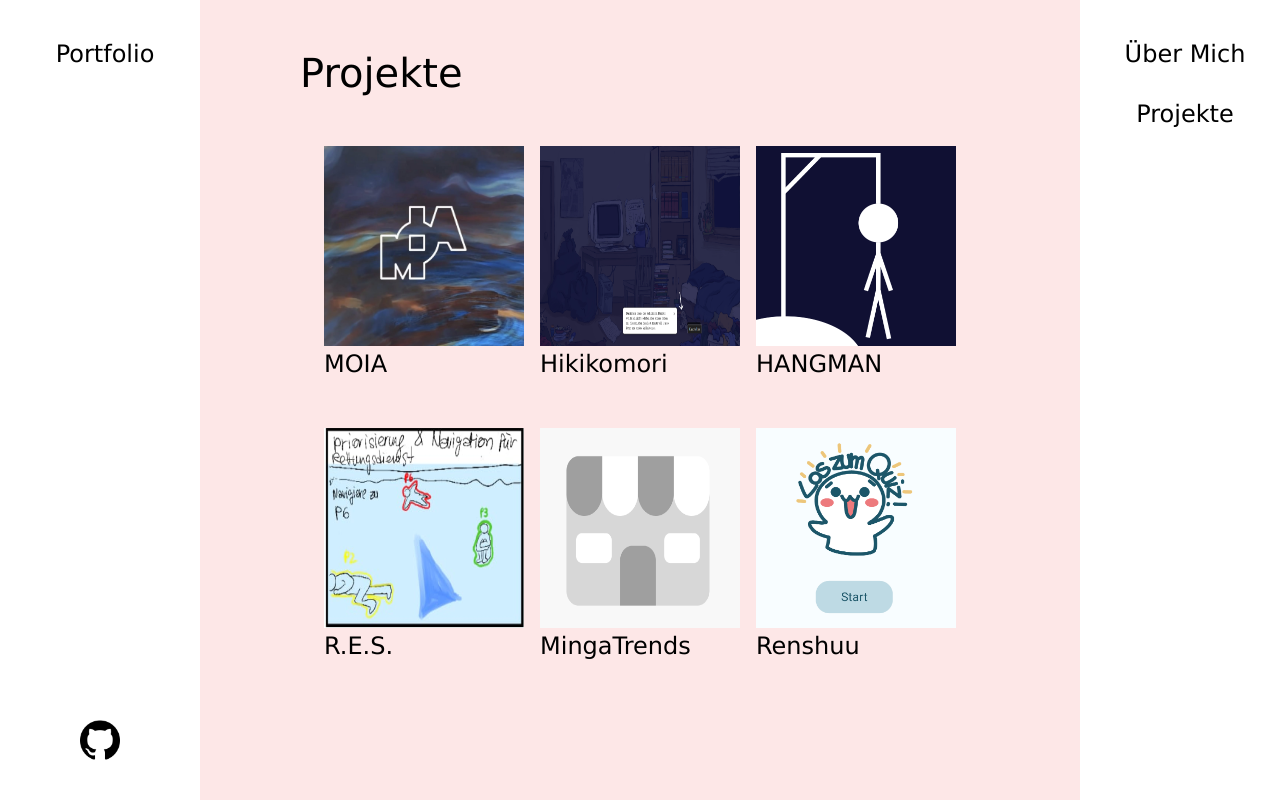
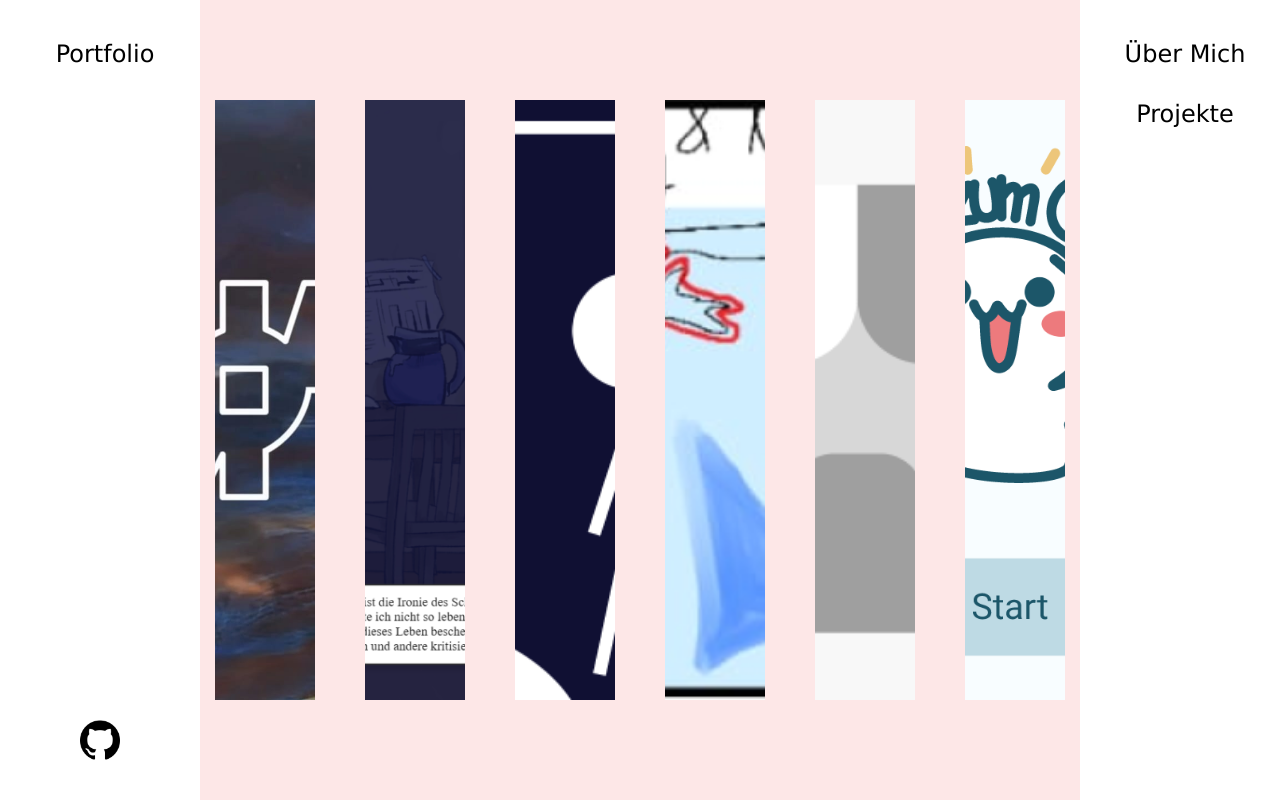
Before and after one commit to rosalieobeldobel/portfolio, a Next.js app in the folder frontend/: page /projects in a window 1280 px wide. Built offline with nearby package versions, Linux system fonts and the light colour scheme.

Commit message:
feat: changed home page text and altered the projects page design

```diff
--- a/frontend/app/page.module.css
+++ b/frontend/app/page.module.css
@@ -41,6 +41,16 @@ body {
   font-family: 'Lucida Sans';
   font-size: 24px;
   font-weight: lighter;
+  text-align: center;
+}
+
+.imgText {
+  color: black;
+  font-family: 'Lucida Sans';
+  font-size: 16px;
+  font-weight: lighter;
+  text-align: center;
+  margin-top: 0.1rem;
 }
 
 .quote {
@@ -161,15 +171,22 @@ body {
 }
 
 .projectCardImage {
-  width: 200px;
-  height: 200px;
+  width: 100px;
+  height: 600px;
+  object-fit: cover;
+  object-position: center;
+  position: relative;
+}
+
+.projectCardImage:hover {
+  transition: 0.4s ease;
+  transform: scaleX(2);
 }
 
 .projectGrid {
   display: grid;
-  grid-template-columns: repeat(3, 200px);
-  column-gap: 1rem;
-  row-gap: 0px;
+  grid-auto-flow: column;
+  grid-auto-columns: 150px;
   justify-content: center;
 }
 
--- a/frontend/app/projects/page.tsx
+++ b/frontend/app/projects/page.tsx
@@ -25,7 +25,6 @@ export default function ProjectsPage() {
 
       {/* Project Grid */}
       <main className={styles.mainContent}>
-        <h1 className={styles.normalHeader}>Projekte</h1>
         <div className={styles.projectGrid}>
           {projects.map((p) => (
             <ProjectCard key={p.title} title={p.title} imageUrl={p.imageUrl} />
--- a/frontend/components/projectcard.tsx
+++ b/frontend/components/projectcard.tsx
@@ -12,8 +12,12 @@ export default function ProjectCard({ title, imageUrl }: ProjectCardProps) {
   return (
     <div className={styles.projectCard}>
       <Link href={`/${title}`}>
-        <img src={imageUrl} alt={title} className={styles.projectCardImage} />
-        <h3 className={styles.bigText}>{title}</h3>
+        <div className={styles.imgWrapper}>
+          <img
+            src={imageUrl}
+            alt={title}
+            className={styles.projectCardImage} />
+        </div>
       </Link>
     </div>
   );
```
Also changed, not shown: frontend/app/aboutme/page.tsx (+4 -4 lines), frontend/app/page.tsx (+6 -4 lines).
